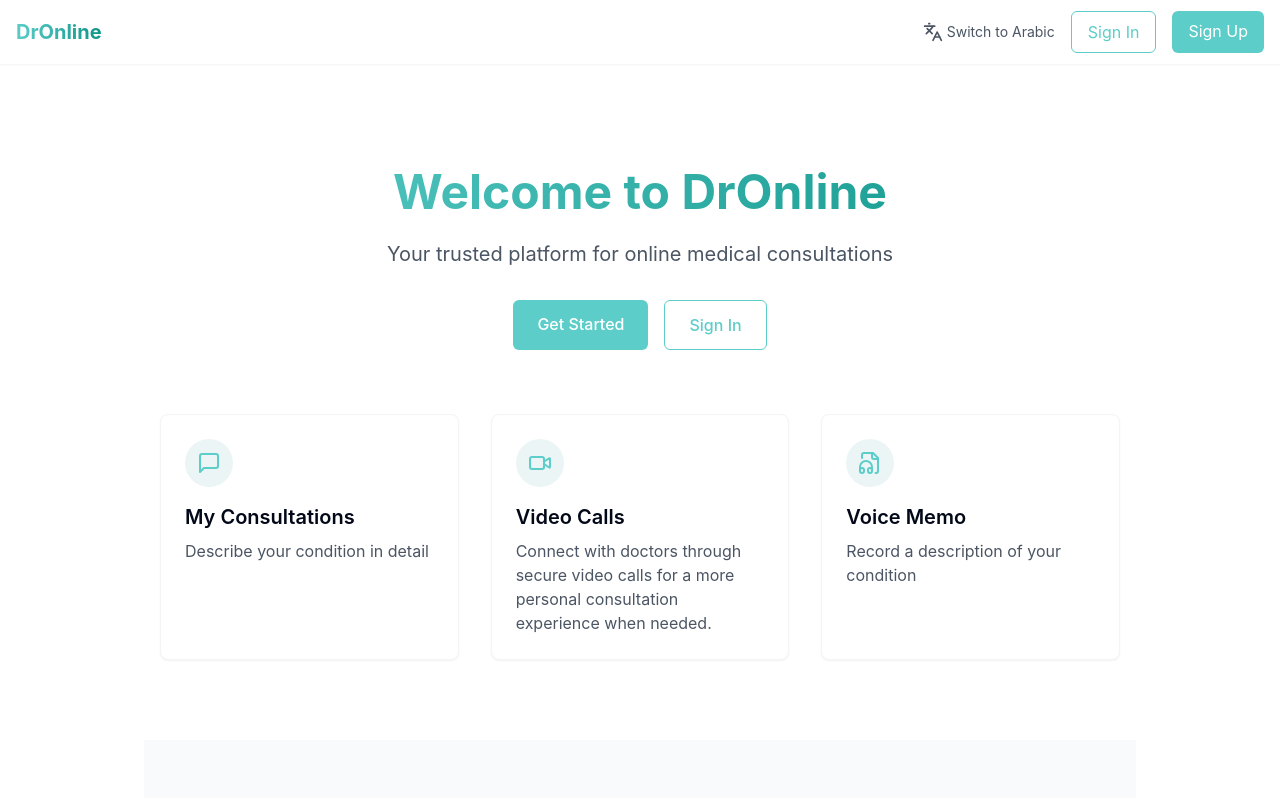
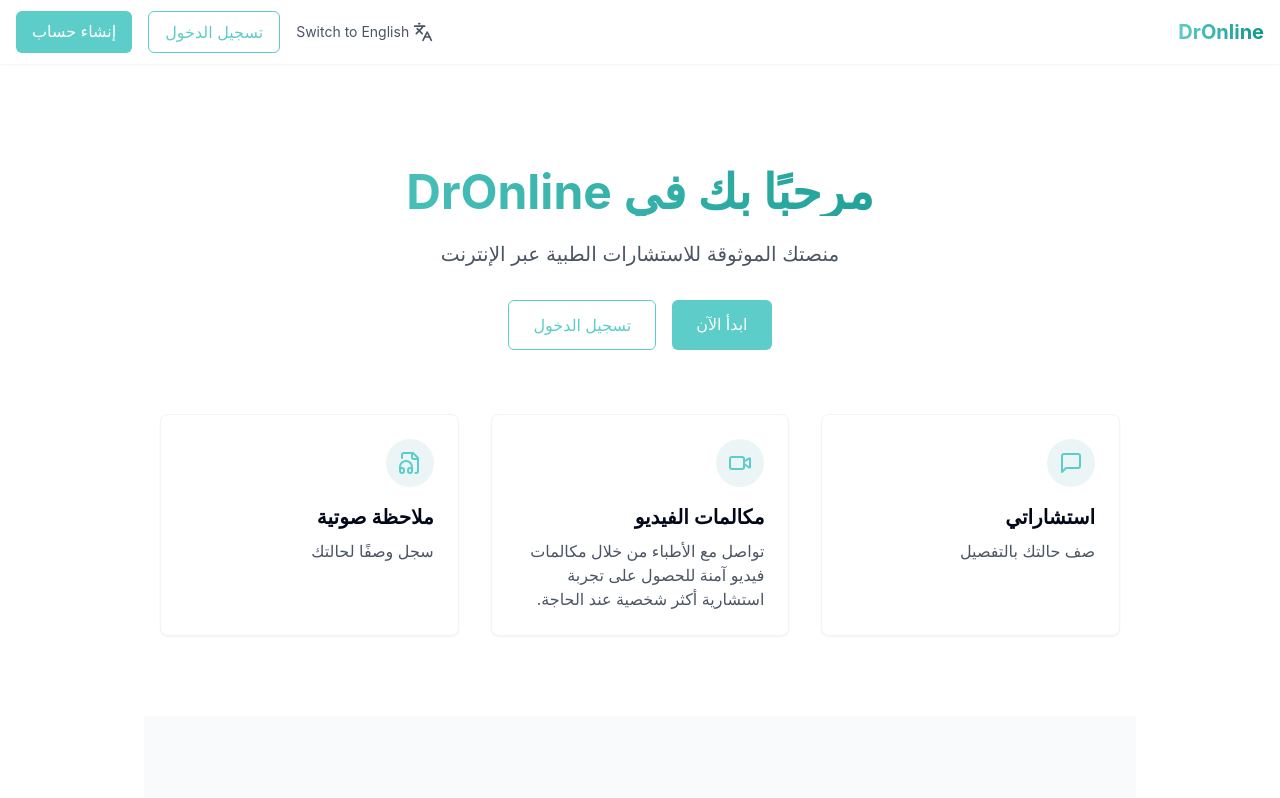
Before and after one commit to AdhamBanishamsah/dronline-connect, a React (Vite) app: page / in a window 1280 px wide. Shown: the top 798 px of the page. Built offline with nearby package versions, Linux system fonts and the light colour scheme.

Commit message:
Set Arabic as default language
Set the default language to Arabic in the application.

```diff
--- a/src/context/LanguageContext.tsx
+++ b/src/context/LanguageContext.tsx
@@ -11,7 +11,7 @@ type LanguageContextType = {
 
 const LanguageContext = createContext<LanguageContextType | undefined>(undefined);
 
-const DEFAULT_LANGUAGE: Language = 'en';
+const DEFAULT_LANGUAGE: Language = 'ar';
 
 export const LanguageProvider: React.FC<{ children: React.ReactNode }> = ({ children }) => {
   const [language, setLanguageState] = useState<Language>(() => {
--- a/src/i18n/index.ts
+++ b/src/i18n/index.ts
@@ -9,7 +9,7 @@ export const translations = {
   ar
 };
 
-export type TranslationKey = keyof typeof en;
+export type TranslationKey = keyof typeof en | keyof typeof ar;
 
 export const getDirection = (lang: Language): 'ltr' | 'rtl' => {
   return lang === 'ar' ? 'rtl' : 'ltr';
```
